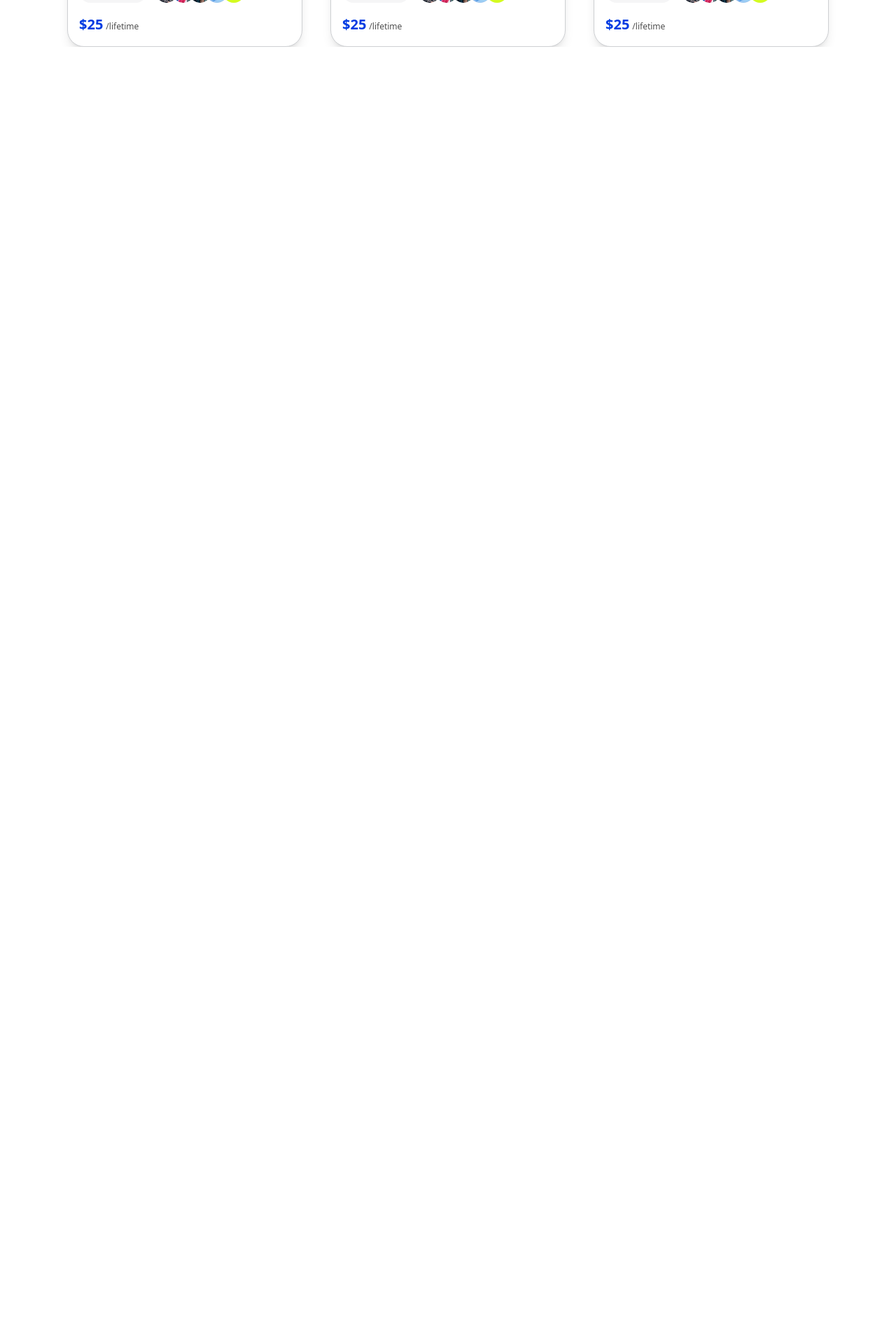
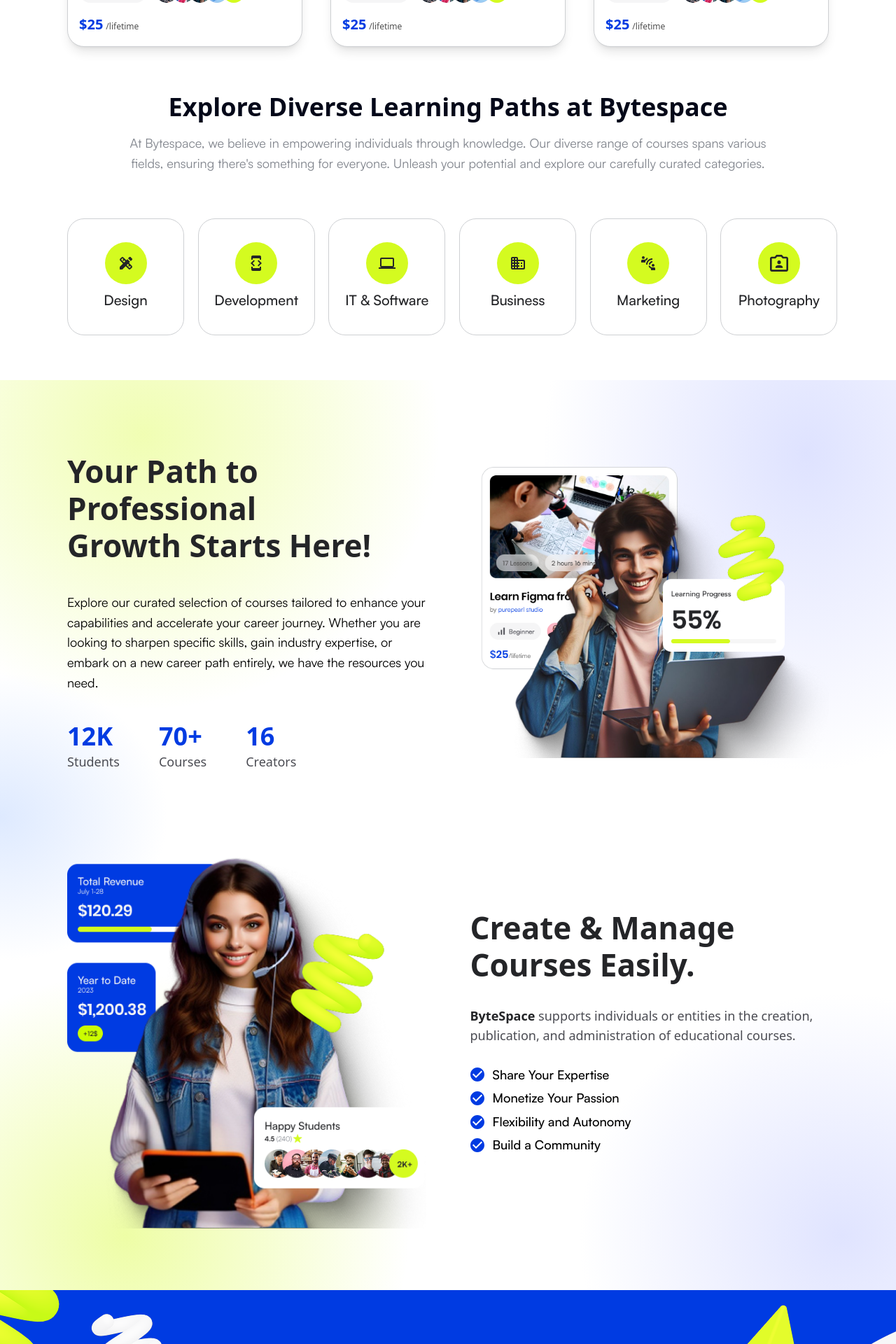
Before and after one commit to Md-Shorif-200/bytespace, a Next.js app: page / in a window 1280 px wide. Shown: the part 2400-4320 px from the top of the page at 70% size. Before the commit the page ends 2467 px from the top, so only its background shows below. Built offline with nearby package versions, Linux system fonts and the light colour scheme.

Commit message:
make platform-stats and fotter  section responsive

```diff
--- a/src/app/globals.css
+++ b/src/app/globals.css
@@ -19,7 +19,7 @@
   }
 
   .heading_m {
-    @apply font-poppins font-semibold text-[44px] leading-[1.2];
+    @apply font-poppins font-semibold text-[30px] sm:text-[36px]   xl:text-[44px] leading-[1.2];
   }
 
   .heading_s {
--- a/src/app/layout.tsx
+++ b/src/app/layout.tsx
@@ -39,7 +39,7 @@
             </div>
             {children}
           </div>
-          {/* <Footer /> */}
+          <Footer />
         </main>
       </body>
     </html>
--- a/src/components/common/CustomPrimaryButton.tsx
+++ b/src/components/common/CustomPrimaryButton.tsx
@@ -9,12 +9,12 @@
 const CustomPrimaryButton = ({
   text,
   href,
-width = "w-full min-[450px]:w-[120px]",
+  width = "w-full min-[450px]:w-[120px]",
 }: CustomPrimaryButtonProps) => {
   return (
     <Link
       href={href}
-      className={`flex h-[52px] shrink-0 w-full items-center justify-center rounded-3xl bg-[#D4FB20] font-satoshi text-[16px] font-medium text-[#242528] transition duration-300 hover:bg-[#D4FB20]/90 ${width}`}
+      className={`flex h-[52px] shrink-0 items-center justify-center rounded-3xl bg-[#D4FB20] font-satoshi text-[16px] font-medium text-[#242528] transition duration-300 hover:bg-[#D4FB20]/90 ${width}`}
     >
       {text}
     </Link>
--- a/src/components/common/CustomSectionHeading.tsx
+++ b/src/components/common/CustomSectionHeading.tsx
@@ -1,22 +1,18 @@
 type CustomSectionHeadingProps = {
   title: string;
   description: string;
-  titleSize?: string;
   descriptionSize?: string;
 };
 
 const CustomSectionHeading = ({
   title,
   description,
-  titleSize = "text-[44px]",
   descriptionSize = "text-[18px]",
 }: CustomSectionHeadingProps) => {
   return (
     <div className="mx-auto max-w-[917px] text-center mb-16">
-      <h2 className={`font-poppins font-semibold text-[#040819] leading-[1.2] tracking-[-0.01em] ${titleSize}`}>
-        {title}
-      </h2>
-      <p className={`mt-4 font-satoshi leading-[1.6] text-[#82868E] ${descriptionSize}`}>
+      <h2 className={` heading_s text-[#040819] `}>{title}</h2>
+      <p className={` body_l mt-4 text-[#82868E] ${descriptionSize}`}>
         {description}
       </p>
     </div>
--- a/src/components/shared/footer/Footer.tsx
+++ b/src/components/shared/footer/Footer.tsx
@@ -59,7 +59,7 @@
       <Container>
         {/* main */}
         <Image src={logo} alt="ByteSpace" width={171} height={37} />
-        <div className="grid grid-cols-1  gap-[130px] md:grid-cols-2 mt-6">
+        <div className="grid grid-cols-1 gap-[60px]  xl:gap-[130px] md:grid-cols-2 mt-6">
           {/* left */}
           <div>
             <p className=" body_s text-[#242528]">
@@ -68,7 +68,7 @@
             </p>
 
             {/* form */}
-            <div className="mt-6 flex items-center gap-5">
+            <div className="mt-6 flex flex-col min-[450px]:flex-row items-center gap-5 md:gap-2 lg:gap-5">
               <CustomInput
                 type="email"
                 placeholder="Enter your email"
@@ -94,7 +94,7 @@
         </div>
 
         {/* footer meta */}
-        <div className="mt-[100px] flex flex-col gap-4 border-t border-[#E5E7EB] py-6 md:flex-row md:items-center md:justify-between">
+        <div className=" mt-[60px] xl:mt-[100px] flex flex-col gap-4 border-t border-[#E5E7EB] py-6 md:flex-row md:items-center md:justify-between">
           <p className="body_xs text-[#242528]">
             @ 2023 ByteSpace. All rights reserved.
           </p>
--- a/src/modules/main/HomePage.tsx
+++ b/src/modules/main/HomePage.tsx
@@ -12,10 +12,10 @@
       <Banner />
       <BrandLogos />
       <FeaturedCoures />
-      {/* <LearningPath /> */}
-      {/* <PlatformOverviewSection /> */}
-      {/* <JoinAsCreator /> */}
-      {/* <ClientsReview /> */}
+      <LearningPath />
+      <PlatformOverviewSection />
+      <JoinAsCreator />
+      <ClientsReview />
     </div>
   );
 };
--- a/src/modules/main/learning-path/LearningPath.tsx
+++ b/src/modules/main/learning-path/LearningPath.tsx
@@ -5,22 +5,21 @@
 
 const LearningPath = () => {
   return (
-    <section className="custom_padding_t">
+    <section className="mt-12 lg:mt-16">
       <Container>
         <CustomSectionHeading
           title="Explore Diverse Learning Paths at Bytespace"
           description="At Bytespace, we believe in empowering individuals through knowledge. Our diverse range of courses spans various fields, ensuring there's something for everyone. Unleash your potential and explore our carefully curated categories."
-          titleSize="text-[36px]"
           descriptionSize="text-[18px]"
         />
 
         {/* Cards row */}
-        <div className="flex flex-wrap items-center justify-center gap-8">
+        <div className="grid grid-cols-1 min-[400px]:grid-cols-2 md:grid-cols-3 xl:grid-cols-6 gap-4  xl:gap-8">
           {learningPaths.map((item) => (
             // One card
             <div
               key={item.id}
-              className="flex h-[167px] w-[167px] flex-col items-center justify-center gap-2 rounded-3xl border border-[#CED0D3] bg-white p-4"
+              className="flex h-[167px] w-full xl:w-[167px] flex-col items-center justify-center gap-2 rounded-3xl border border-[#CED0D3] bg-white p-4"
             >
               {/* Circle with icon */}
               <div className="flex h-[60px] w-[60px] items-center justify-center rounded-full bg-primary p-3">
--- a/src/modules/main/platform-overview/CourseCreatorSection.tsx
+++ b/src/modules/main/platform-overview/CourseCreatorSection.tsx
@@ -16,30 +16,28 @@
 
 const CourseCreatorSection = () => {
   return (
-    <section className="relative overflow-hidden bg-transparent pb-18 ">
+    <section className="relative overflow-hidden bg-transparent pb-10 xl:pb-18 lg:pt-10  ">
       <Container>
-
-
         {/* main content */}
-        <div className="relative h-[596px] w-full grid items-center  gap-[63px]  md:grid-cols-2">
+        <div className="relative w-full h-220 md:h-120 xl:h-149 grid items-center  md:grid-cols-2 xl:gap-[63px]">
           {/* left side : image */}
-          <div className="relative h-full min-h-[420px] w-full">
+          <div className="relative order-2 w-full h-full md:order-1 min-h-[420px]">
             <Image
               src={course_creator_sidebar_img}
               alt="create and manage"
               fill
               sizes="(max-width: 768px) 100vw, 50vw"
-              className="object-contain object-right"
+              className="md:object-contain xl:object-right"
             />
           </div>
 
           {/* right side: text */}
-          <div>
-            <h2 className="heading_m text-dark">
+          <div className="order-1 md:order-2 my-10" >
+            <h2 className="font-poppins font-semibold text-[30px] sm:text-[36px] md:text-[28px]   xl:text-[44px] leading-[1.2] text-dark">
               Create &amp; Manage <br /> Courses Easily.
             </h2>
 
-            <p className="my-8 text-[18px] leading-[28px] text-[#4B4C53] font-normal   ">
+            <p className="my-8 text-[16px]   xl:text-[18px] leading-[22px] xl:leading-[28px] text-[#4B4C53] font-normal   ">
               <span className="font-semibold text-[#242528]">ByteSpace</span>{" "}
               supports individuals or entities in the creation, publication, and
               administration of educational courses.
--- a/src/modules/main/platform-overview/PlatformStatsSection.tsx
+++ b/src/modules/main/platform-overview/PlatformStatsSection.tsx
@@ -12,19 +12,19 @@
 
 const PlatformStatsSection = () => {
   return (
-    <section className="relative overflow-hidden bg-transparent custom_margin_t pt-18 ">
+    <section className="relative overflow-hidden bg-transparent custom_margin_t pt-10 xl:pt-18 ">
       <Container>
 
 
         {/* main content */}
-        <div className="relative h-138 w-full grid items-center  gap-[63px]  md:grid-cols-2">
+        <div className="relative h-190 md:h-100 xl:h-130 w-full grid items-center    xl:gap-[63px]  md:grid-cols-2">
           {/* left side: text */}
           <div>
-            <h2 className="heading_m text-dark">
+            <h2 className="font-poppins font-semibold text-[30px] sm:text-[36px] md:text-[28px]   xl:text-[44px] leading-[1.2] text-dark">
               Your Path to Professional <br /> Growth Starts Here!
             </h2>
 
-            <p className="body_l my-10">
+            <p className="font-satoshi font-normal text-[14px] sm:text-[16px] md:text-[14px] lg:text-[18px] leading-[1.6] my-8 xl:my-10">
               Explore our curated selection of courses tailored to enhance your
               capabilities and accelerate your career journey. Whether you are
               looking to sharpen specific skills, gain industry expertise, or
@@ -33,10 +33,10 @@
             </p>
 
             {/* stats */}
-            <div className=" flex gap-[56px]">
+            <div className=" flex gap-[26px] xl:gap-[56px]">
               {stats.map((item) => (
                 <div key={item.label}>
-                  <p className="text-[36px] leading-[44px] font-semibold text-accent font-poppins">
+                  <p className="text-[32px] xl:text-[36px] leading-[34px] xl:leading-[44px] font-semibold text-accent font-poppins">
                     {item.value}
                   </p>
                   <p className="text-[18px] leading-[1.6] text-[#4B4C53]">
@@ -48,13 +48,13 @@
           </div>
 
           {/* right side image */}
-          <div className="relative h-full min-h-[420px] w-full">
+          <div className="relative h-full min-h-[320px] xl:min-h-[420px] w-full">
             <Image
               src={course_stats_img}
               alt="Student learning online"
               fill
               sizes="(max-width: 768px) 100vw, 50vw"
-              className="object-contain object-right"
+              className="object-contain xl:object-right"
             />
           </div>
         </div>
```
